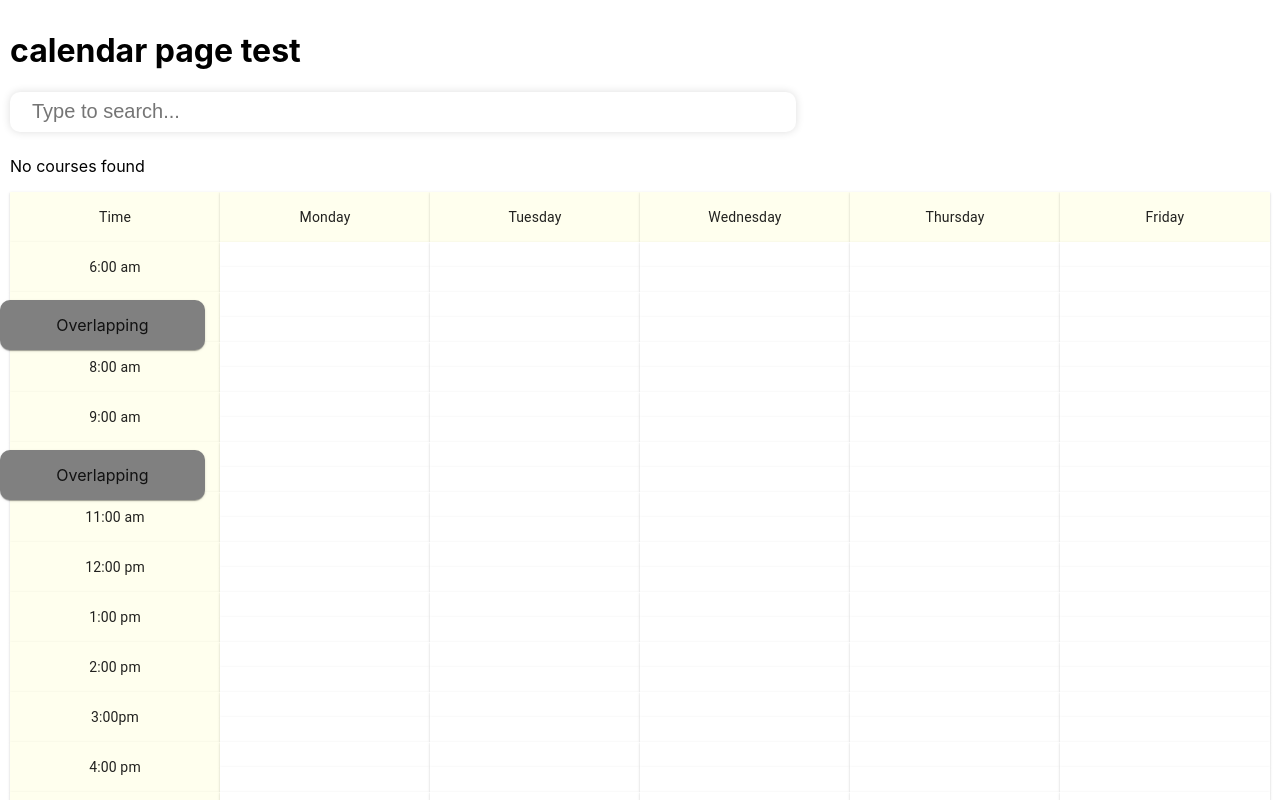
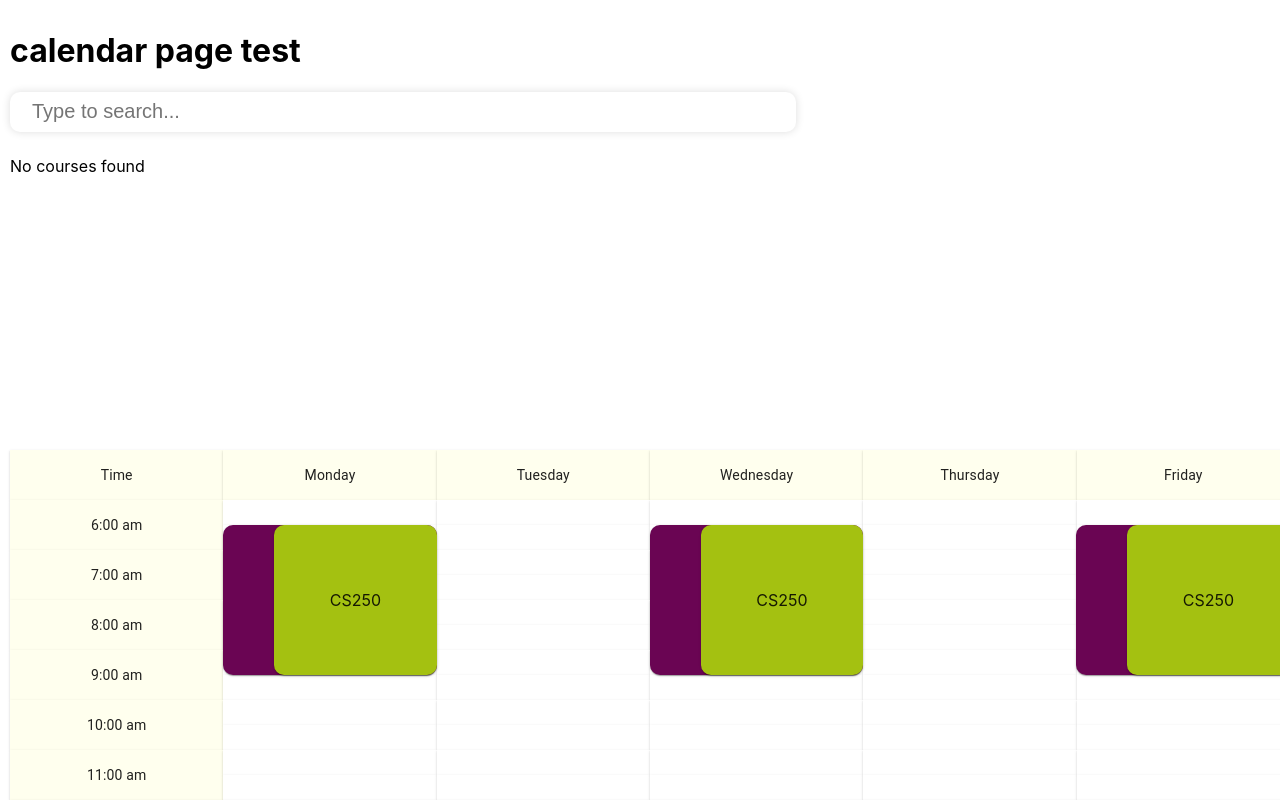
Before and after one commit to carmendiem/CourseOwl, a React (Create React App) app in the folder client/: page /calendar in a window 1280 px wide. Shown: the top 800 px of the page. Built offline with nearby package versions, Linux system fonts and the light colour scheme.

Commit message:
abs cal w positionable courses

```diff
--- a/client/src/components/CourseCard.js
+++ b/client/src/components/CourseCard.js
@@ -4,7 +4,7 @@ import { Typography } from '@mui/material'
 
 export function CourseCard({course}) {
     return(
-        <Card sx={{ width: 400 }}>
+        <Card>
         <CardContent>
           <Typography gutterBottom sx={{ color: 'text.primary', fontSize: 14, mb: 2}}>
            {course.course_name}
--- a/client/src/components/ScheduleCal.js
+++ b/client/src/components/ScheduleCal.js
@@ -4,7 +4,6 @@ import { styled } from '@mui/material/styles';
 import Grid from '@mui/material/Grid2';
 import Paper from '@mui/material/Paper';
 import Box from '@mui/material/Box';
-import { Button } from "@mui/material";
 
 const Item = styled(Paper)(({ theme }) => ({
     borderRadius: 0,
@@ -12,10 +11,6 @@ const Item = styled(Paper)(({ theme }) => ({
     ...theme.typography.body2,
     padding: theme.spacing(0),
     textAlign: 'center',
-    // color: theme.palette.text.secondary,
-    // ...theme.applyStyles('dark', {
-    //   backgroundColor: '#1A2027',
-    // }),
     height: "100%",
     lineHeight: '50px',
   }));
@@ -30,27 +25,23 @@ const Item = styled(Paper)(({ theme }) => ({
 textAlign: 'center',
 borderRadius: 10,
 position: 'absolute',
-    // top: '55%', // Adjust as needed
-    // left: '17.5%', // horizontally
-    // transform: 'translate(0, -50%)', // Center the element
 backgroundColor: 'grey',
-    zIndex: 1, // Ensure it appears above the graph
-    height: "50px",
-    lineHeight: '50px',
-    width: '16%'
+// zIndex: 1, // Ensure it appears above the graph
+width: '15%'
 }));
 
 
-export function CalendarView() {
+export function CalendarView({change}) {
     const daysOfWeek = ["Time","Monday", "Tuesday", "Wednesday", "Thursday", "Friday"];
     const timesOfDay = ["6:00 am", "7:00 am", "8:00 am", "9:00 am", "10:00 am", "11:00 am",
         "12:00 pm", "1:00 pm","2:00 pm", "3:00pm", "4:00 pm", "5:00 pm", "6:00 pm"];
     const daysInAWeek = 5;
+    const topCoord = "450px"
     const hourSize = "50px" //hour size is 50 not 100, math must be divided by 2
-    const firstCalTime = 550; // 550 meaning 5:30 am
-    const lastCalTime = 1850; // 1850 meaning 6:30 pm
+    // const firstCalTime = 550; // 550 meaning 5:30 am
+    // const lastCalTime = 1850; // 1850 meaning 6:30 pm
+
     var calGrid = [];
-
     for (let i = 0; i < timesOfDay.length; i++) {
         calGrid.push(
             <Grid size={2} key={`time-${i}`}
@@ -77,70 +68,144 @@ export function CalendarView() {
     const gridRef = useRef(null);
     const [gridDistFromTop, setGridDistFromTop] = useState(0);
     const [gridDistanceFromBottom, setGridDistanceFromBottom] = useState(0);
+    // const [coursePos, setCoursePos] = useState({top: '200px', left: '10px'});
+    const [courseDisp, setCourseDisp] = useState(0);
 
-    const getGridTopPos = () => {
-        if (gridRef.current) {
-            const rect = gridRef.current.getBoundingClientRect();
-            console.log('Top position of the grid:', rect.top);
-            setGridDistFromTop(rect.top)
-            // You can also use rect.bottom, rect.left, rect.right if needed
+    // const getGrid = () => {
+    //     if (gridRef.current) {
+    //         const rect = gridRef.current.getBoundingClientRect();
+
+    //         setGridDistFromTop(rect.top);
+    //         console.log('top:', gridDistFromTop);
+
+    //         const gridBottom = rect.bottom;
+    //         const windowHeight = window.innerHeight;
+    //         const distance = windowHeight - gridBottom;
+    //         setGridDistanceFromBottom(distance)
+    //         console.log('bottom:', gridDistanceFromBottom);
+
+    //         // setCoursePos({
+    //         //     top: `${rect.top}px`,
+    //         //     bottom: `${rect.bottom}px`,
+    //         // });
+    //       }
+    // }
+
+    const DayCode = new Map();
+    DayCode.set("M", 1);
+    DayCode.set("T", 2);
+    DayCode.set("W", 3);
+    DayCode.set("R", 4);    // Thursday code change
+    DayCode.set("F", 5);
+
+    const getRandomColor = () => {
+        const letters = '0123456789ABCDEF';
+        let color = '#';
+        for (let i = 0; i < 6; i++) {
+            color += letters[Math.floor(Math.random() * 16)];
+        }
+        return color;
+    };
+
+    const makeCourses = () => {
+        setCourseDisp([]);
+        var courseDisplay = [];
+
+        const retrivedCourses = ["CS251","CS250", ]; //api call to get courses
+
+        const TakenTimes = setTimeTakenMaps(timesOfDay, retrivedCourses);
+
+        for (let i = 0; i < retrivedCourses.length; i++) {
+            const color = getRandomColor();
+
+            // get hour and minute from course start time
+            const time = "8:00 am";
+            const timePx = 75;
+            // get day from course day(s)
+            const day = "MWF"; // change
+
+            // get duration of course
+            const heightPx = 150;
+            // calculate the height of the course: (duration in hrs * 50) round to nearest half hour
+            // calculate the top position of the course
+            // calculate the left position of the course: based on the day
+            var leftPc = '16.66%'; // 100% / 6 days
+
+            // split days into individual days
+            const days = day.split("");
+            console.log(days);
+            for (let j = 0; j < days.length; j++) {
+                const timeMap = TakenTimes[DayCode.get(days[j])-1];
+                const dayVal = DayCode.get(days[j]);
+                leftPc = `${dayVal * 16.66}%`;
+
+                console.log("day:", days[j]);
+
+                console.log("timeMap:", timeMap);
+                const prev = timeMap.get(time);
+                if (prev === undefined) {
+                    console.log("time not found");
+                    timeMap.set(time, 0);
+                }
+                console.log("prev:", prev);
+                timeMap.set(time, prev+1);
+
+                // shift to the left based on how many courses are already there
+                var width = 100 / 6;
+                var zIndex = 1;
+                if (prev > 0) {
+                    leftPc = `${(prev)*4 + dayVal*16.66}%`; // messes up the day shift
+                    console.log(leftPc);
+                    width = width - (prev)*4;
+                    zIndex = prev+1;
+                }
+
+                courseDisplay.push(
+                    <Course size={2}
+                        sx={{
+                            top: `${timePx}px`,
+                            left: leftPc,
+                            zIndex: `${zIndex}`,
+                            backgroundColor: color
+                        }}
+                        style={{
+                            width: `${width}%`,
+                            height: `${heightPx}px`,
+                            lineHeight: `${heightPx}px`
+                        }}
+                    >
+                        {retrivedCourses[i]}
+                    </Course>
+                );
+
             }
         }
 
-    const getDistFromBottom = () => {
-        if (gridRef.current) {
-            const rect = gridRef.current.getBoundingClientRect();
-            const gridBottom = rect.bottom;
-            const windowHeight = window.innerHeight;
-            const distance = windowHeight - gridBottom;
-            setGridDistanceFromBottom(distance)
+        setCourseDisp(courseDisplay);
 
-            console.log('distancefrombottom:', distance);
-          }
     }
 
-
-    const [coursePos, setCoursePos] = useState({top: '0px', bottom: '0px', left: '0px'});
-
-    const [courseDisp, setCourseDisp] = useState(0);
-    const makeCourses = () => {
-        var courseDisplay = [];
-        const diff = 300;
-        const diff2 = 450;
-        const og = parseFloat(coursePos.top, 10);
-        courseDisplay.push(
-            <Course sx={{top: `${og + diff}px`, left: coursePos.left}}>Overlapping</Course>
-        );
-        courseDisplay.push(
-            <Course size={2} sx={{height: hourSize, top: `${og + diff2}px`, left: coursePos.left}}>Overlapping</Course>
-        );
-        setCourseDisp(courseDisplay);
-        console.log("course arr edited");
-    }
-
-    const moveCourse = () => {
-        setCoursePos({
-            top: `${gridDistFromTop}px`,
-            bottom: `${gridDistanceFromBottom}px`,
-            // left: prevPos.left === '0px' ? '100px' : '0px',
-        })
-        makeCourses();
-
-      console.log("course: ", coursePos.top);
-    }
+    // const moveCourse = () => {
+    //     setCoursePos({
+    //         top: `${gridDistFromTop}px`,
+    //         bottom: `${gridDistanceFromBottom}px`,
+    //     });
+    //     console.log("moved course");
+    //     makeCourses();
+    //     console.log("remade course");
+    // }
 
     useEffect(() => {
         // Get position after the component mounts
-        getGridTopPos();
-        getDistFromBottom();
-        moveCourse();
-        // makeCourses();
+        // getGrid();
+        // moveCourse();
+        makeCourses();
+
         // Update position on window resize
         const handleResize = () => {
-            getGridTopPos();
-            getDistFromBottom();
-            moveCourse();
-            // makeCourses();
+            // getGrid();
+            // moveCourse();
+            makeCourses();
         };
         window.addEventListener('resize', handleResize);
 
@@ -151,8 +216,19 @@ export function CalendarView() {
 
     }, []);
 
-    // call for 'added' courses of users
-    // count how many courses added and loop
+    // useEffect(() => {
+    //     console.log("change detected");
+    //     // setTimeout(() => {
+    //     //     getGrid();
+    //     //     console.log("paused");
+    //     //     makeCourses();
+    //     // }, 500); // Pause for 1 second before executing getGrid
+    //     getGrid();
+    //     console.log("call move course");
+    //     // moveCourse();
+    //     makeCourses();
+    // }, [change]);
+
     // for each, create a card (new const instead of item/cell?) and add to array
     // can overlay on top of calander by using zIndex (elevation), calander is 0, 1, 2, 3, etc
 
@@ -161,22 +237,12 @@ export function CalendarView() {
     // notes, have to fit the card to the column width wise, if multiple are same time slot... shift to the side
     // calcualte location of the slot based off of day and time?
 
-    var courseDisplay = [];
-
-    // Combined function for events
-    const handleEvent = (event) => {
-        if (event.type === 'click') {
-        moveCourse();
-        }
-    };
-
     return (
         <div>
             <div >
-                <Box sx={{ width: '100%', bottom:0}}>
-                    <Grid container sx={{ width: '100%' }} ref={gridRef}
-                    >
-                        {daysOfWeek.map((day, i) => (
+                <Box sx={{ width: '100%'}} ref={gridRef}>
+                    <Grid container sx={{ width: '100%', position: "absolute", top: topCoord }} >
+                        {daysOfWeek.map((day) => (
                             <Grid size={2}>
                                 <Item>{day}</Item>
                             </Grid>
@@ -185,7 +251,6 @@ export function CalendarView() {
                         {courseDisp}
                         {console.log("courses changed")}
                     </Grid>
-                    {/* <Box sx={{ height: '50px'}}></Box> */}
                 </Box>
             </div>
 
@@ -194,3 +259,31 @@ export function CalendarView() {
     );
 
 }
+
+function setTimeTakenMaps(timesOfDay, retrivedCourses) {
+    var TakenTimesMonday = setTimeTakenSingle(timesOfDay);
+    var TakenTimesTuesday = setTimeTakenSingle(timesOfDay);
+    var TakenTimesWednesday = setTimeTakenSingle(timesOfDay);
+    var TakenTimesThursday = setTimeTakenSingle(timesOfDay);
+    var TakenTimesFriday = setTimeTakenSingle(timesOfDay);
+
+    // loop through all courses and count how many are in each slot
+
+
+    const TakenTimes = [TakenTimesMonday, TakenTimesTuesday, TakenTimesWednesday, TakenTimesThursday, TakenTimesFriday];
+    return TakenTimes;
+}
+
+function setTimeTakenSingle(timesOfDay) {
+    var timesTaken = new Map();
+    // insert all times into map with 15 min
+    timesTaken.set("5:30 am", 0);
+    for (let i = 0; i < timesOfDay.length; i++) {
+        // insert all times into map with 15 min intervals
+        timesTaken.set(timesOfDay[i], 0);
+    }
+
+    // loop through all courses and count how many are in each slot
+
+    return timesTaken;
+}
--- a/client/src/components/SearchBar.js
+++ b/client/src/components/SearchBar.js
@@ -26,7 +26,7 @@ async function fetchCourses(searchTerm) {
     }
 }
 
-export function SearchBar() {
+export function SearchBar({toggleState}) {
     const [courseResults, setCourseResults] = useState([])
     const [searchTerm, setSearchTerm] = useState("");
     const [debouncedTerm, setDebouncedTerm] = useState(searchTerm);
@@ -44,6 +44,7 @@ export function SearchBar() {
     // Fetch courses based on debounced search term
     useEffect(() => {
         const searchCourses = async () => {
+            toggleState();
             if (debouncedTerm && debouncedTerm.trim() !== "") {
                 const results = await fetchCourses(debouncedTerm);
                 if (results) {
--- a/client/src/pages/Calendar.js
+++ b/client/src/pages/Calendar.js
@@ -1,11 +1,18 @@
 import { CalendarView } from "../components/ScheduleCal";
 import { SearchBar } from "../components/SearchBar.js"
+import { useState } from "react";
 
 export default function Calendar() {
+
+    const [change, setChange] = useState(false);
+    const toggleState = () => {
+        setChange(!change);
+    };
+
     return(
         <div style={{padding: '10px' }}>
-            <SearchBar />
-            <CalendarView/>
+            <SearchBar toggleState = {toggleState}/>
+            <CalendarView change = {change}/>
         </div>
     );
 }
```
Lines whose indentation alone changed are shown as unchanged.
